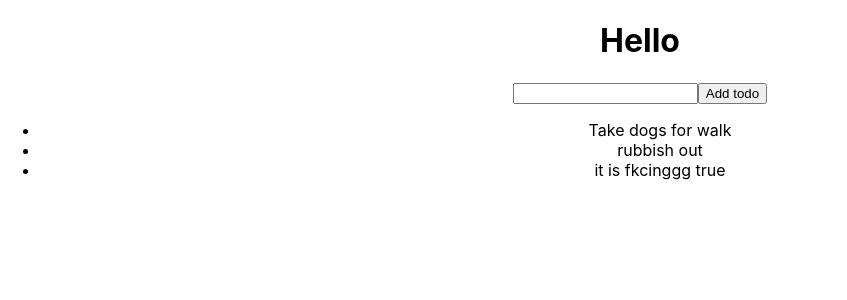
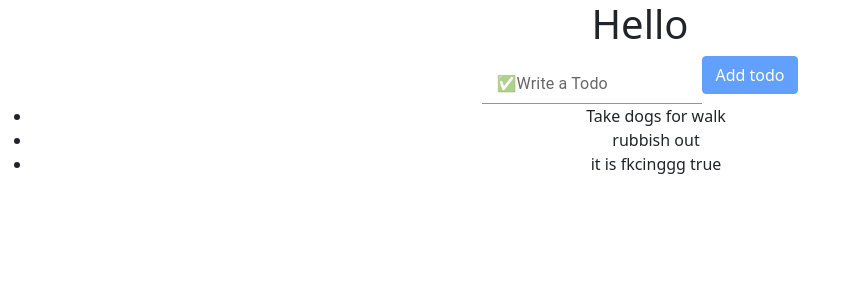
Before and after one commit to amanchauhann/rewards-app, a React (Create React App) app: page / in a window 1280 px wide. Shown: the top 300 px of the page, without its empty margins (0-847 px from the left). Built offline with nearby package versions, Linux system fonts and the light colour scheme.

Commit message:
Style: material_Ui

```diff
--- a/package.json
+++ b/package.json
@@ -3,6 +3,10 @@
   "version": "0.1.0",
   "private": true,
   "dependencies": {
+    "@emotion/react": "^11.7.1",
+    "@emotion/styled": "^11.6.0",
+    "@material/button": "^13.0.0",
+    "@mui/material": "^5.4.1",
     "@testing-library/jest-dom": "^5.16.2",
     "@testing-library/react": "^12.1.2",
     "@testing-library/user-event": "^13.5.0",
--- a/src/App.js
+++ b/src/App.js
@@ -1,23 +1,38 @@
 import { useState } from 'react';
 import './App.css';
+import { FormControl, formControl, Input, InputLabel } from '@mui/material'
 
 function App() {
   const [todos, setTodos] = useState(['Take dogs for walk', 'rubbish out', 'it is fkcinggg true']);
   const [input, setInput] = useState('');
 
   const addTodo = (event) => {
+    event.preventDefault();
     setTodos([...todos, input]);
+    setInput('');
   }
 
 
   return (
     <div className="App">
       <h1>Hello</h1>
-      <input value={input} onChange={event => setInput(event.target.value)} />
-      <button onClick={addTodo}>Add todo</button>
+
+
+
+      <form>
+        <FormControl>
+        <InputLabel>✅Write a Todo</InputLabel>
+        <Input value={input} onChange={event => setInput(event.target.value)} />
+        </FormControl>
+
+        {/* <input value={input} onChange={event => setInput(event.target.value)} /> */}
+        <button disabled={!input} className="btn btn-primary" type='submit' onClick={addTodo}>Add todo</button>
+      </form>
+
 
       <ul>
         {todos.map(todo => (
+
           <li>{todo}</li>
         ))}
       </ul>
--- a/src/index.js
+++ b/src/index.js
@@ -7,6 +7,7 @@ import reportWebVitals from './reportWebVitals';
 ReactDOM.render(
   <React.StrictMode>
     <App />
+    <link href="https://cdn.jsdelivr.net/npm/bootstrap@5.1.3/dist/css/bootstrap.min.css" rel="stylesheet" integrity="sha384-1BmE4kWBq78iYhFldvKuhfTAU6auU8tT94WrHftjDbrCEXSU1oBoqyl2QvZ6jIW3" crossorigin="anonymous"></link>
   </React.StrictMode>,
   document.getElementById('root')
 );
```
Also changed, not shown: src/Todo.js (added, +11 -0 lines), 1 other file (tests, documents, lock files or other folders).
